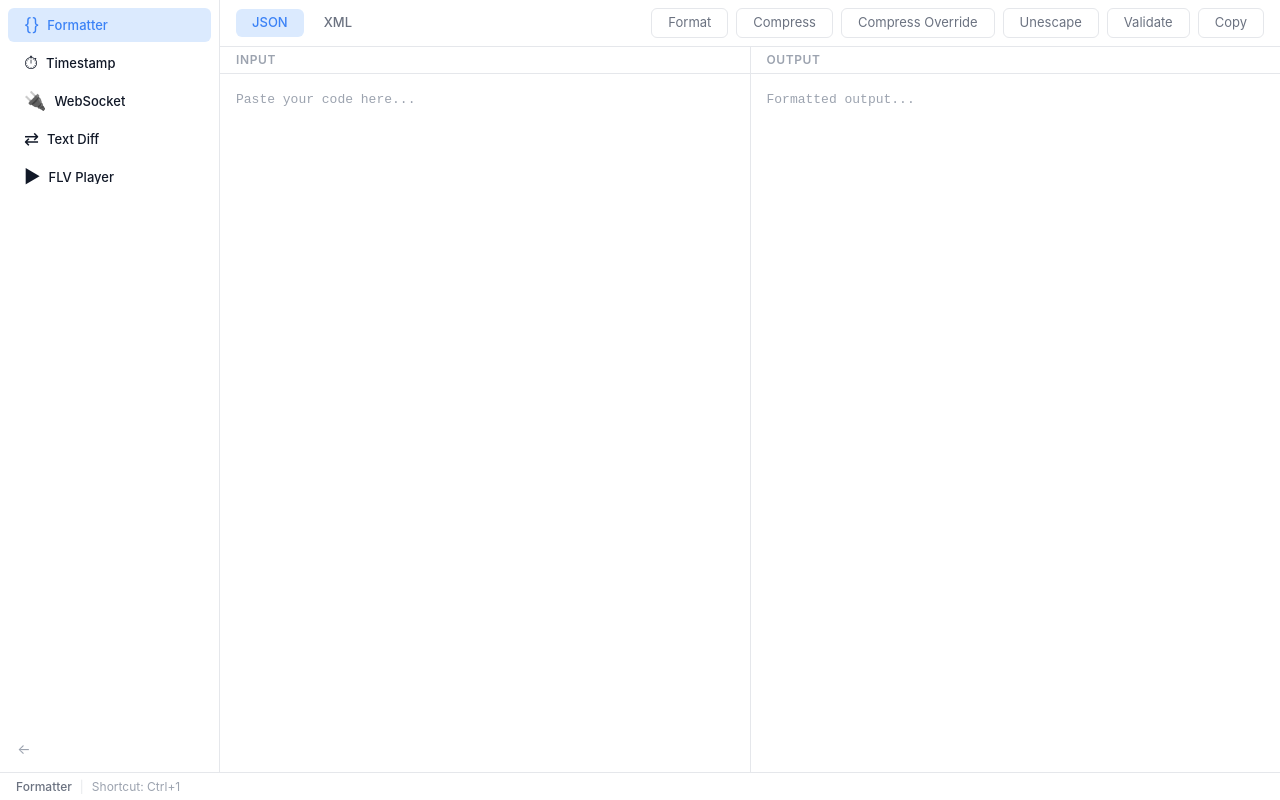
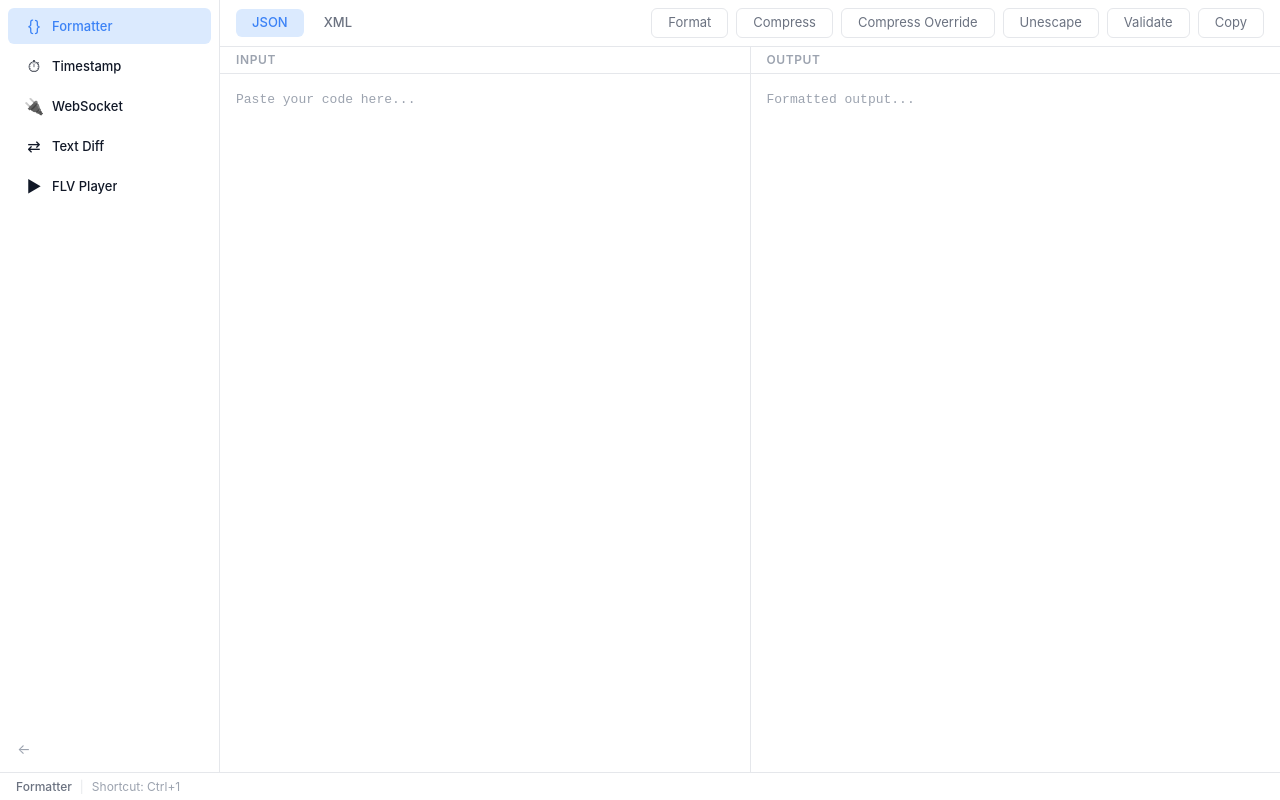
Before and after one commit to 5faith/toolkit-desktop, a Vue app: page /#/formatter in a window 1280 px wide. Built offline with nearby package versions, Linux system fonts and the light colour scheme.

Commit message:
fix(ui): fix sidebar icon and text vertical alignment

```diff
--- a/src/App.vue
+++ b/src/App.vue
@@ -89,14 +89,19 @@ onMounted(() => {
 }
 
 .sidebar__icon {
-  font-size: 18px;
+  display: flex;
+  align-items: center;
+  justify-content: center;
+  width: 20px;
+  height: 20px;
+  font-size: 16px;
   line-height: 1;
   flex-shrink: 0;
 }
 
 .sidebar__name {
   font-size: 13px;
-  line-height: 1;
+  line-height: 20px;
   font-weight: 500;
   white-space: nowrap;
   overflow: hidden;
```
